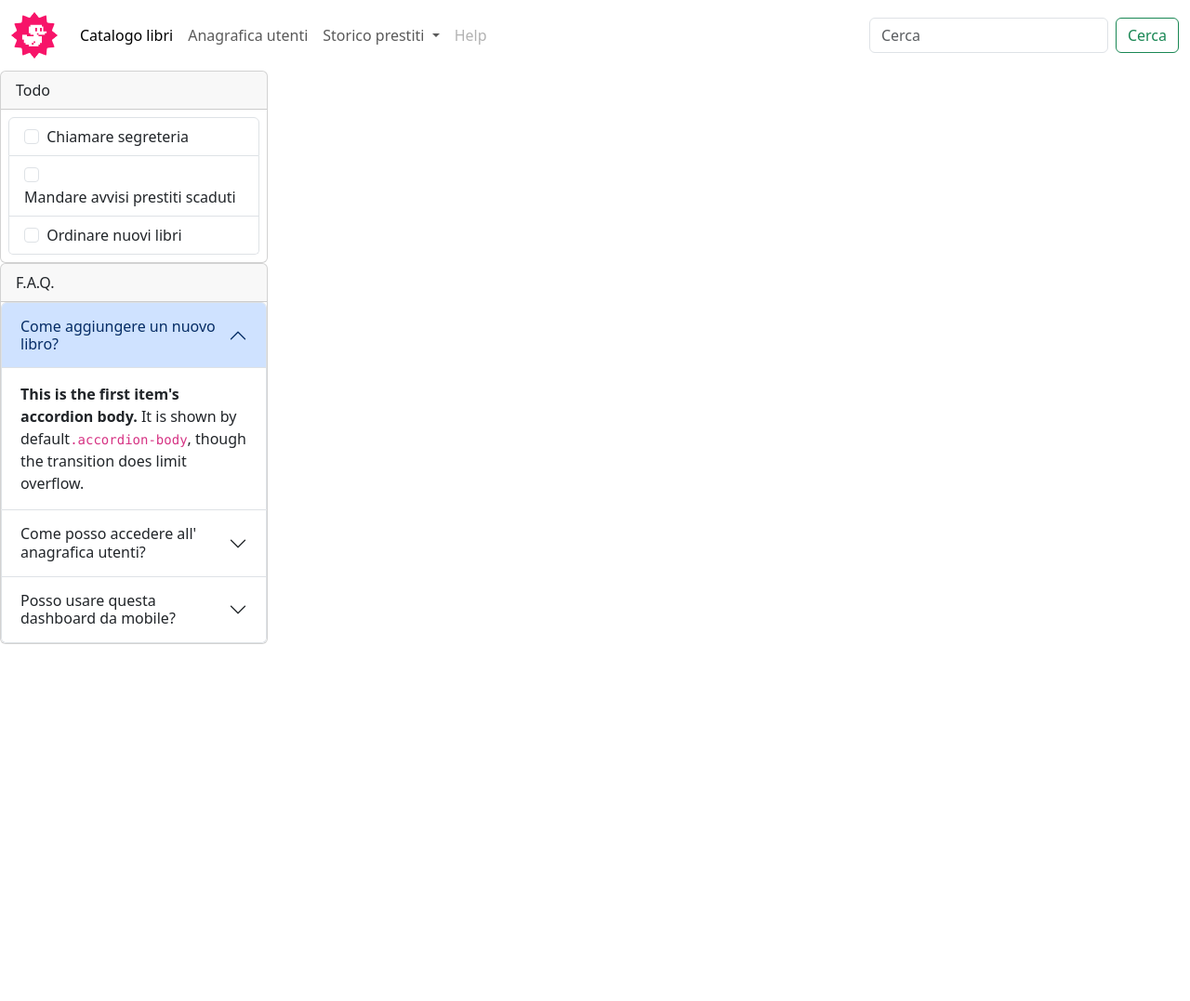
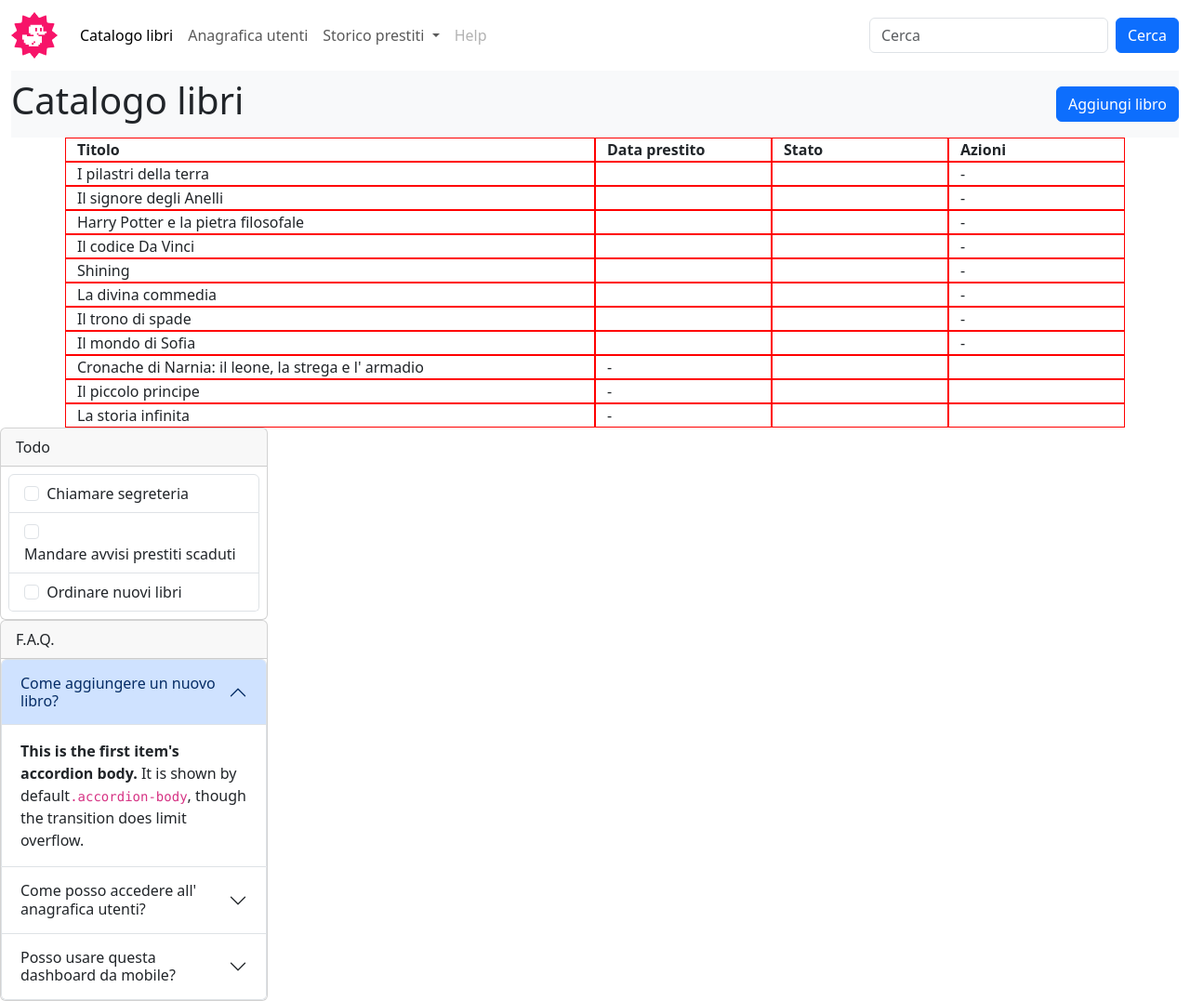
Before and after one commit to 413f10r/html-css-bootstrap-dashboard, a plain HTML site: page index.html in a window 1280 px wide. Shown: the whole page at 93% size. Before the commit the page ends 800 px from the top, so only its background shows below. Drawn offline with nearby package versions, Linux system fonts and the light colour scheme.

Commit message:
tab-edit

```diff
--- a/index.html
+++ b/index.html
@@ -47,11 +47,96 @@
                 </ul>
                 <form class="d-flex" role="search">
                     <input class="form-control me-2" type="search" placeholder="Cerca" aria-label="Search">
-                    <button class="btn btn-outline-success" type="submit">Cerca</button>
+                    <button type="button" class="btn btn-primary">Cerca</button>
                 </form>
             </div>
         </div>
     </nav>
+    <div class="container-fluid">
+
+        <nav class="navbar bg-body-tertiary">
+            <h1>Catalogo libri</h1>
+            <button type="button" class="btn btn-primary">Aggiungi libro</button>
+
+
+        </nav>
+    </div>
+
+
+    <!-- col -->
+    <div class="container">
+        <div style="border: sold red;" class="row">
+            <div style="border:1px solid red;" class="col-6"><strong>Titolo</strong></div>
+            <div style="border:1px solid red;" class="col-2"><strong>Data prestito</strong></div>
+            <div style="border:1px solid red;" class="col-2"><strong>Stato</strong></div>
+            <div style="border:1px solid red;" class="col-2"><strong>Azioni</strong></div>
+
+            <div style="border:1px solid red;" class="col-6">I pilastri della terra</div>
+            <div style="border:1px solid red;" class="col-2"></div>
+            <div style="border:1px solid red;" class="col-2"></div>
+            <div style="border:1px solid red;" class="col-2">-</div>
+
+
+            <div style="border:1px solid red;" class="col-6">Il signore degli Anelli</div>
+            <div style="border:1px solid red;" class="col-2"></div>
+            <div style="border:1px solid red;" class="col-2"></div>
+            <div style="border:1px solid red;" class="col-2">-</div>
+
+
+            <div style="border:1px solid red;" class="col-6">Harry Potter e la pietra filosofale</div>
+            <div style="border:1px solid red;" class="col-2"></div>
+            <div style="border:1px solid red;" class="col-2"></div>
+            <div style="border:1px solid red;" class="col-2">-</div>
+
+
+            <div style="border:1px solid red;" class="col-6">Il codice Da Vinci</div>
+            <div style="border:1px solid red;" class="col-2"></div>
+            <div style="border:1px solid red;" class="col-2"></div>
+            <div style="border:1px solid red;" class="col-2">-</div>
+
+
+            <div style="border:1px solid red;" class="col-6">Shining</div>
+            <div style="border:1px solid red;" class="col-2"></div>
+            <div style="border:1px solid red;" class="col-2"></div>
+            <div style="border:1px solid red;" class="col-2">-</div>
+
+
+            <div style="border:1px solid red;" class="col-6">La divina commedia</div>
+            <div style="border:1px solid red;" class="col-2"></div>
+            <div style="border:1px solid red;" class="col-2"></div>
+            <div style="border:1px solid red;" class="col-2">-</div>
+
+
+            <div style="border:1px solid red;" class="col-6">Il trono di spade</div>
+            <div style="border:1px solid red;" class="col-2"></div>
+            <div style="border:1px solid red;" class="col-2"></div>
+            <div style="border:1px solid red;" class="col-2">-</div>
+
+
+            <div style="border:1px solid red;" class="col-6">Il mondo di Sofia</div>
+            <div style="border:1px solid red;" class="col-2"></div>
+            <div style="border:1px solid red;" class="col-2"></div>
+            <div style="border:1px solid red;" class="col-2">-</div>
+
+
+            <div style="border:1px solid red;" class="col-6">Cronache di Narnia: il leone, la strega e l' armadio</div>
+            <div style="border:1px solid red;" class="col-2">-</div>
+            <div style="border:1px solid red;" class="col-2"></div>
+            <div style="border:1px solid red;" class="col-2"></div>
+            <div style="border:1px solid red;" class="col-6">Il piccolo principe</div>
+            <div style="border:1px solid red;" class="col-2">-</div>
+            <div style="border:1px solid red;" class="col-2"></div>
+            <div style="border:1px solid red;" class="col-2"></div>
+            <div style="border:1px solid red;" class="col-6">La storia infinita</div>
+            <div style="border:1px solid red;" class="col-2">-</div>
+            <div style="border:1px solid red;" class="col-2"></div>
+            <div style="border:1px solid red;" class="col-2"></div>
+        </div>
+    </div>
+
+
+
+
     <!-- card -->
     <div class="card" style="width: 18rem;">
         <div class="card-header">
```
